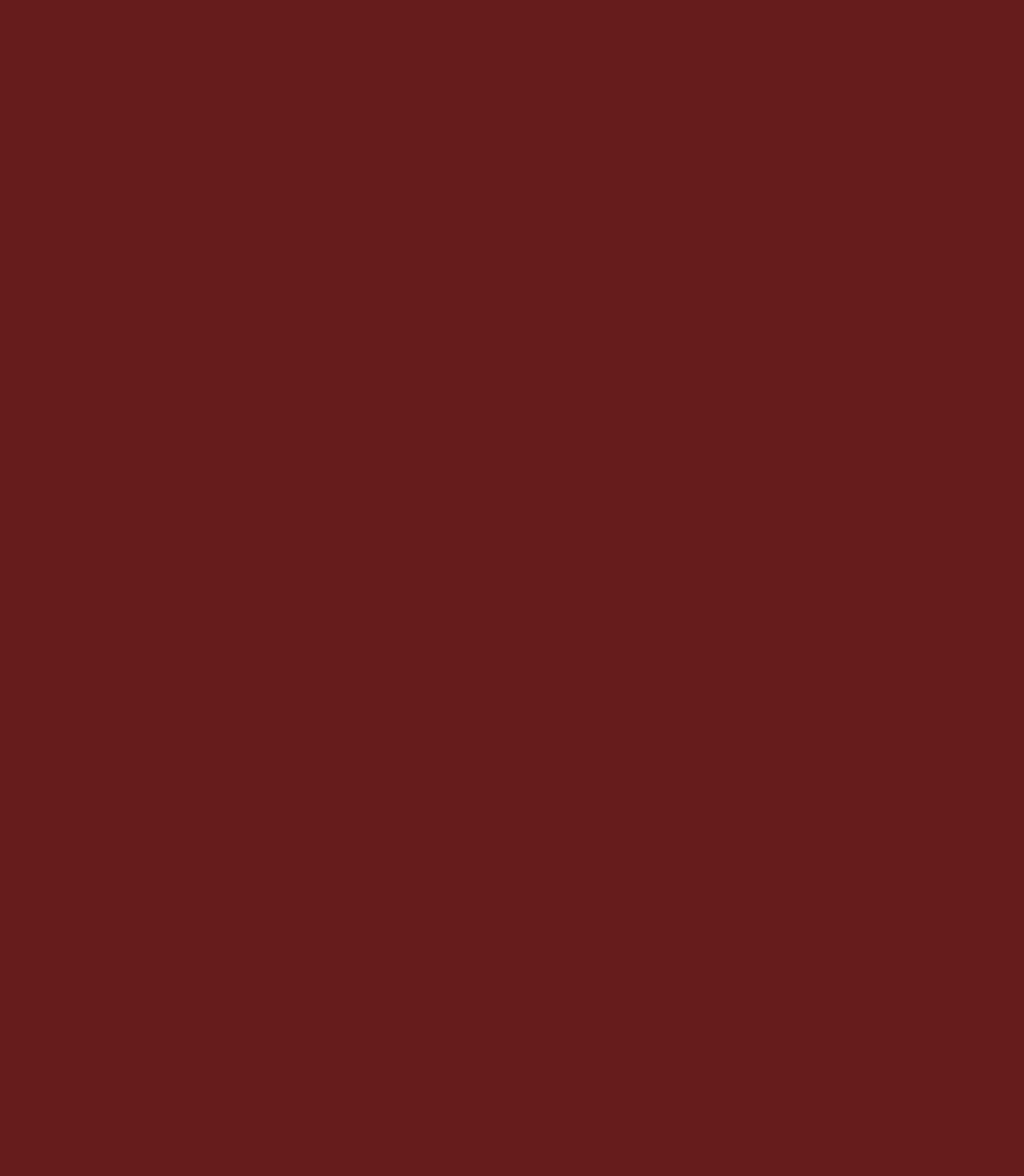
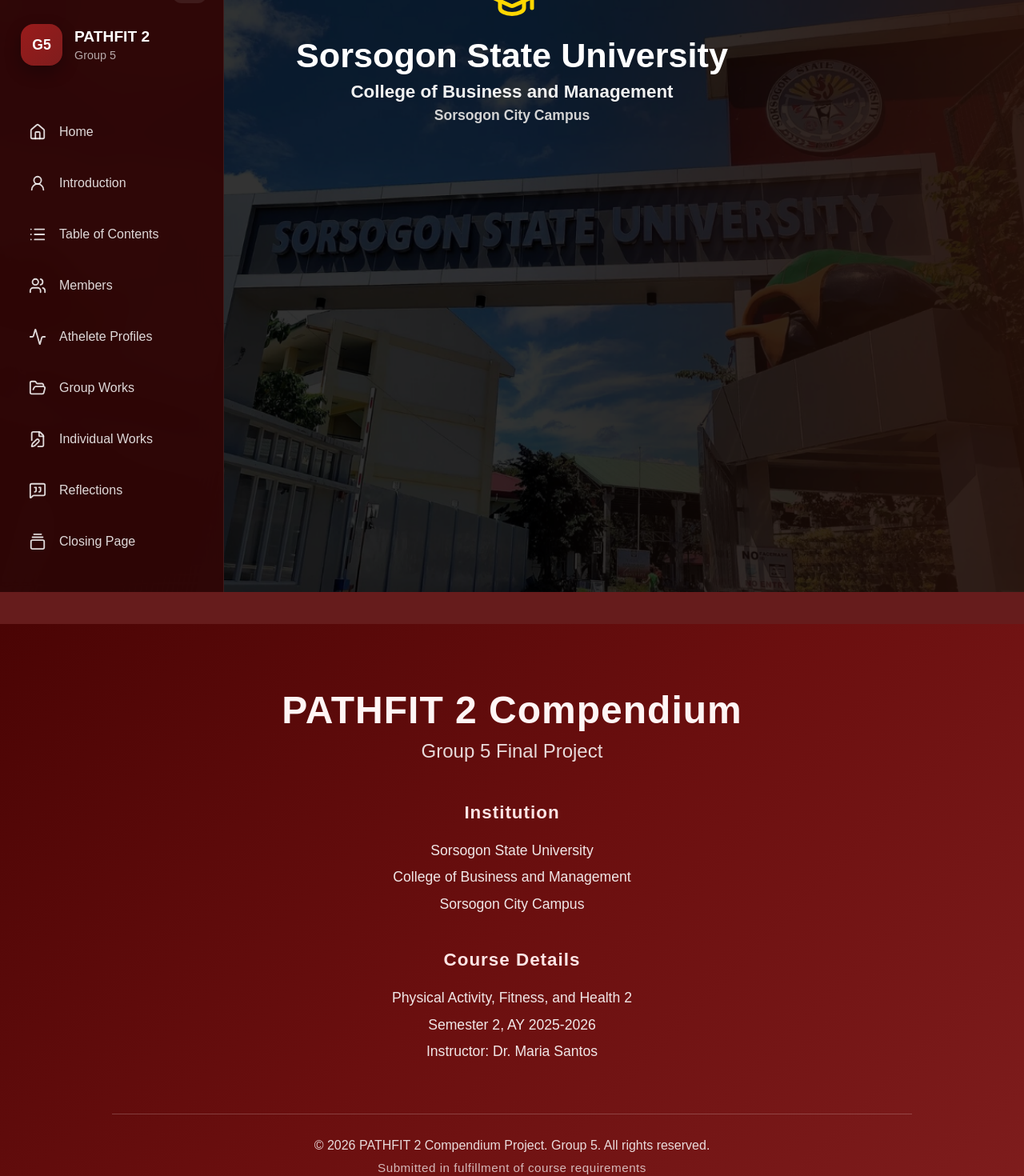
Before and after one commit to Pat0616/PathFitSSUG5, a React (Vite) app in the folder PathFitCompendium/: page /groupworks in a window 1280 px wide. Before the commit this address had no page. Shown: the part 60-1530 px from the top of the page at 80% size. Before the commit the page ends 800 px from the top, so only its background shows below. Built offline with nearby package versions, Linux system fonts and the light colour scheme.

Commit message:
created empty Groupwork page

```diff
--- a/PathFitCompendium/src/App.tsx
+++ b/PathFitCompendium/src/App.tsx
@@ -21,6 +21,7 @@
 import GarraReflectionPage from './pages/ReflectionIndividual/GarraReflectionPage'
 import LacupantoReflectionPage from './pages/ReflectionIndividual/LacupantoReflectionPage'
 import ClosingPage from './pages/Closing Page/ClosingPage'
+import GroupWorkPage from './pages/GroupWorks/GroupWorkPage'
 
 function App() {
 
@@ -33,6 +34,7 @@
       <Route path="/contents" element={<TableContentsPage></TableContentsPage>}></Route>
       <Route path="/members" element={<MembersPage></MembersPage>}></Route>
       <Route path="/studentprofile" element={<StudentProfilePage></StudentProfilePage>}></Route>
+      <Route path="/groupworks" element={<GroupWorkPage/>}></Route>
       <Route path="/reflections" element={<ReflectionsPage></ReflectionsPage>}></Route>
       <Route path="/closing" element={<ClosingPage></ClosingPage>}></Route>
 
--- a/PathFitCompendium/src/components/SidebarComponent.tsx
+++ b/PathFitCompendium/src/components/SidebarComponent.tsx
@@ -82,13 +82,13 @@
           {isOpen && <span>Athelete Profiles</span>}
         </Link>
 
-        <Link to="#" className="sidebar-item">
+        <Link to="/groupworks" className="sidebar-item">
           <FolderOpen size={22} />
 
           {isOpen && <span>Group Works</span>}
         </Link>
 
-        <Link to="" className="sidebar-item">
+        <Link to="/individualworks" className="sidebar-item">
            <FilePen  size={22} />
 
           {isOpen && <span>Individual Works</span>}
--- /dev/null
+++ b/PathFitCompendium/src/pages/GroupWorks/GroupWorkPage.tsx
@@ -0,0 +1,129 @@
+import './groupwork.css'
+import { GraduationCap } from 'lucide-react'
+import Sidebar from '../../components/SidebarComponent'
+import { useState, useRef, useEffect} from 'react';
+
+
+function GroupWorkPage()
+{
+    const [isSidebarOpen, setIsSidebarOpen] = useState(true);
+    const touchStartX = useRef(0);
+    const touchEndX = useRef(0);
+      useEffect(() => {
+        const handleTouchStart = (e: TouchEvent) => {
+          touchStartX.current = e.touches[0].clientX;
+        };
+
+        const handleTouchEnd = (e: TouchEvent) => {
+          touchEndX.current = e.changedTouches[0].clientX;
+
+          const diff = touchEndX.current - touchStartX.current;
+
+          const isMobile = window.innerWidth <= 900;
+          if (!isMobile) return;
+
+          // swipe right → open sidebar
+          if (diff > 80) {
+            setIsSidebarOpen(true);
+          }
+
+          // swipe left → close sidebar
+          if (diff < -80) {
+            setIsSidebarOpen(false);
+          }
+        };
+
+        window.addEventListener("touchstart", handleTouchStart);
+        window.addEventListener("touchend", handleTouchEnd);
+
+        return () => {
+          window.removeEventListener("touchstart", handleTouchStart);
+          window.removeEventListener("touchend", handleTouchEnd);
+        };
+      }, []);
+
+
+
+
+
+
+    return(
+        <>
+        <div className='intropage'>
+            <div className='hero'>
+                <div className='overlay'>
+                                {/* HEADER */}
+                        <div className="hero-header">
+                        <header className="header">
+                        <div className="logo-container">
+                            <GraduationCap size={60} className="logo" />
+
+                            <div className="school-details">
+                            <h1>Sorsogon State University</h1>
+                            <h2>College of Business and Management</h2>
+                            <h3>Sorsogon City Campus</h3>
+                            </div>
+                        </div>
+                        </header>
+                        </div>
+                </div>
+            </div>
+        </div>
+
+
+
+
+
+
+
+
+
+
+        <footer className="footer">
+          <div className="footer-content">
+            <h2>PATHFIT 2 Compendium</h2>
+
+            <h3>Group 5 Final Project</h3>
+
+            <div className="footer-section">
+              <h4>Institution</h4>
+
+              <p>Sorsogon State University</p>
+              <p>College of Business and Management</p>
+              <p>Sorsogon City Campus</p>
+            </div>
+
+            <div className="footer-section">
+              <h4>Course Details</h4>
+
+              <p>Physical Activity, Fitness, and Health 2</p>
+              <p>Semester 2, AY 2025-2026</p>
+              <p>Instructor: Dr. Maria Santos</p>
+            </div>
+
+            <div className="footer-bottom">
+              <p>
+                © 2026 PATHFIT 2 Compendium Project. Group 5.
+                All rights reserved.
+              </p>
+
+              <span>
+                Submitted in fulfillment of course requirements
+              </span>
+            </div>
+          </div>
+        </footer>
+
+
+
+
+
+            <Sidebar
+                    isOpen={isSidebarOpen}
+                    setIsOpen={setIsSidebarOpen}
+                  />
+        </>
+    )
+}
+
+export default GroupWorkPage
```
Also changed, not shown: PathFitCompendium/src/pages/GroupWorks/groupwork.css (added).
